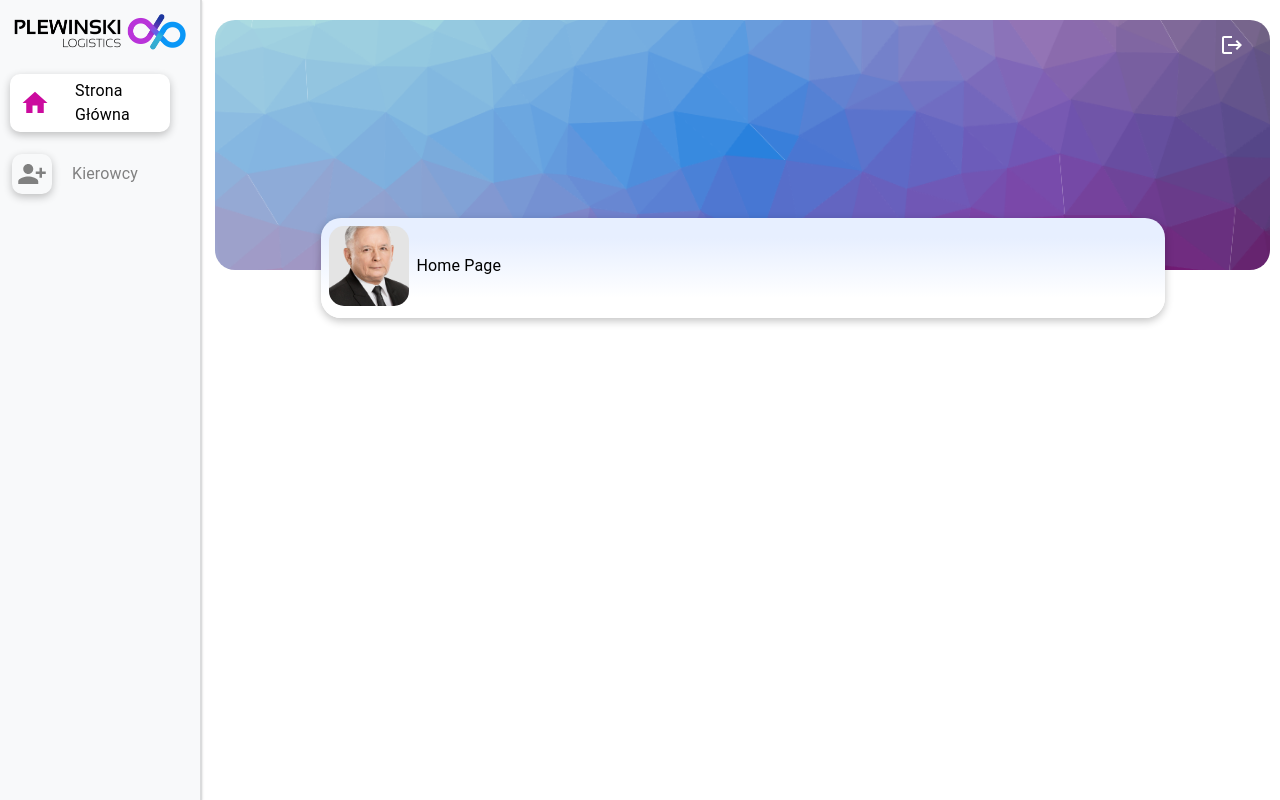
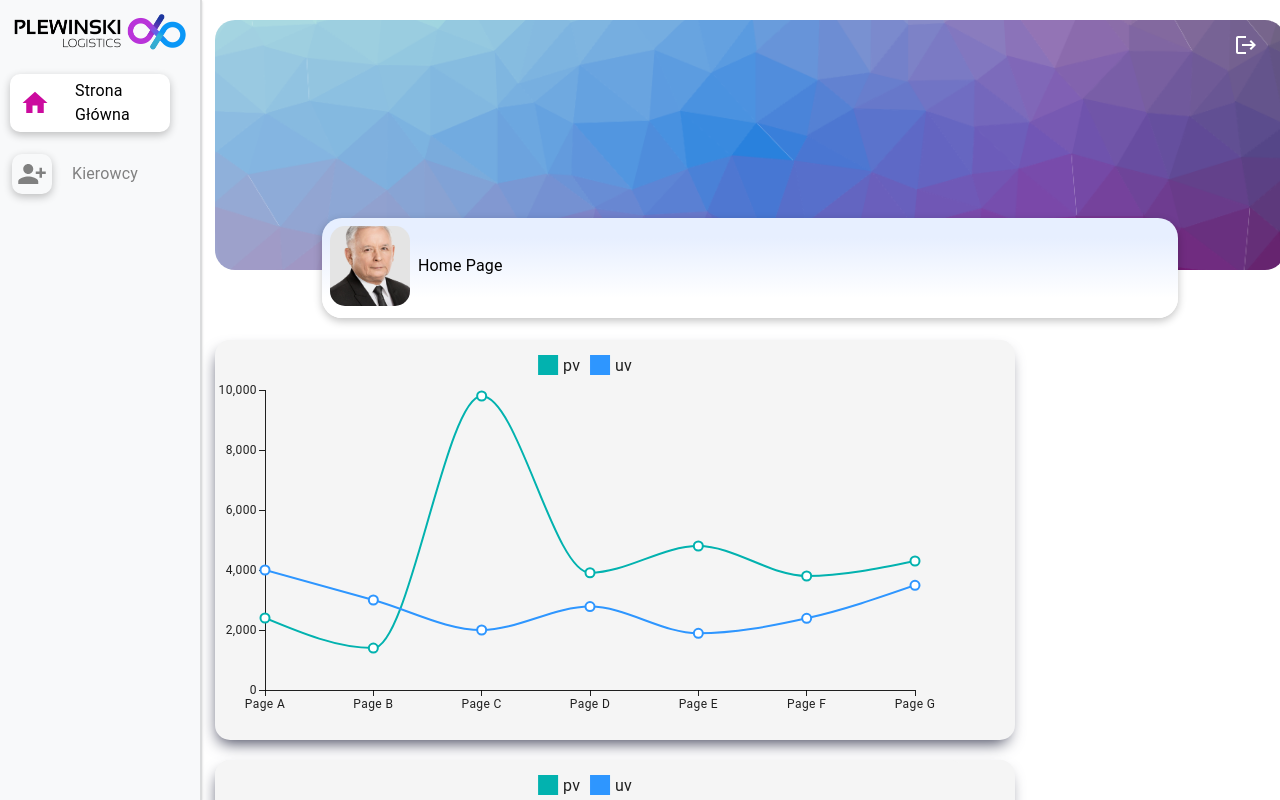
Before and after one commit to MaciejPtaszynski/PlewinskiFrontEnd, a React (Create React App) app: page / in a window 1280 px wide. Both pictures are taken after a click on the button "ZALOGUJ". Shown: the top 800 px of the page. Built offline with nearby package versions, Linux system fonts and the light colour scheme.

Commit message:
add charts

```diff
--- a/package.json
+++ b/package.json
@@ -7,6 +7,7 @@
     "@emotion/styled": "^11.11.0",
     "@mui/icons-material": "^5.14.1",
     "@mui/material": "^5.14.1",
+    "@mui/x-charts": "^6.0.0-alpha.8",
     "@testing-library/jest-dom": "^5.17.0",
     "@testing-library/react": "^13.4.0",
     "@testing-library/user-event": "^13.5.0",
--- a/src/components/Header.js
+++ b/src/components/Header.js
@@ -1,4 +1,5 @@
 import React from 'react';
+
 import {Box, FormControl, InputLabel, MenuItem, Select, useMediaQuery,Typography, Avatar, } from "@mui/material";
 import {useDrawer} from "../context/drawerContext/DrawerContext";
 import {useTranslation} from "react-i18next";
@@ -11,6 +12,8 @@ import adminAvatar from "../assetss/pobrane.jpeg";
 import {useLocation} from "react-router-dom";
 
 export default function Header() {
+
+
   const {logout, user} = useAuth();
   const {toggleDrawer} = useDrawer();
   const {t, i18n} = useTranslation();
@@ -78,7 +81,8 @@ export default function Header() {
   }
 
   return (
-    <Box sx={{display: "flex", justifyContent: "center",paddingLeft: "10px"}}>
+    <Box>
+    <Box sx={{display: "flex", justifyContent: "center",paddingLeft: "10px", flexDirection: "column"}}>
       <Box style={backgroungImg}>
       <Box style={actionIcons}>{isMobile && <MenuIcon style={menuIcon} onClick={toggleDrawer}>open drawer</MenuIcon>}
       <LogoutIcon onClick={logout} style={logoutIcon}/>
@@ -103,6 +107,10 @@ export default function Header() {
           </Box>
         </Box>
       </Box>
+
+
+      </Box>
     </Box>
+
   )
 };
--- a/src/components/pages/HomePage.js
+++ b/src/components/pages/HomePage.js
@@ -1,15 +1,77 @@
 import React from 'react';
 import {Box, useMediaQuery} from "@mui/material";
 import {useTranslation} from "react-i18next";
+import { LineChart } from '@mui/x-charts/LineChart';
+import { width } from '@mui/system';
 
 
 export default function HomePage() {
+
+  const uData = [4000, 3000, 2000, 2780, 1890, 2390, 3490];
+  const pData = [2400, 1398, 9800, 3908, 4800, 3800, 4300];
+  const xLabels = [
+  'Page A',
+  'Page B',
+  'Page C',
+  'Page D',
+  'Page E',
+  'Page F',
+  'Page G',
+]
+
   const {t, i18n} = useTranslation();
   const isMobile = useMediaQuery('(max-width: 1000px)');
 
+  const boxPosition = {width:"calc(100% - 200px)", marginLeft: isMobile ? "0px": "215px",marginTop: "70px", display: "flex", flexDirection: "row", gap: 20, flexWrap: "wrap"}
+  const chartContent ={width: "800px", backgroundColor: "whitesmoke", boxShadow: "-2px 8px 16px -5px rgba(66, 68, 90, 1)", borderRadius: "15px", gap: 10}
+
   return (
-    <Box>
+      <Box style={boxPosition}>
+        <Box style={chartContent}>
+          <LineChart
+            width={750}
+            height={400}
+            series={[
+              { data: pData, label: 'pv' },
+              { data: uData, label: 'uv' },
+            ]}
+            xAxis={[{ scaleType: 'point', data: xLabels }]}
+          />
+        </Box>
+        <Box style={chartContent}>
+        <LineChart sx={{width: "800px", backgroundColor: "whitesmoke", boxShadow: "grey", borderRadius: "15px"}}
+          width={750}
+          height={300}
+          series={[
+            { data: pData, label: 'pv' },
+            { data: uData, label: 'uv' },
+          ]}
+          xAxis={[{ scaleType: 'point', data: xLabels }]}
+        />
+        </Box>
+        <Box style={chartContent}>
+          <LineChart
+            width={750}
+            height={400}
+            series={[
+              { data: pData, label: 'pv' },
+              { data: uData, label: 'uv' },
+            ]}
+            xAxis={[{ scaleType: 'point', data: xLabels }]}
+          />
+        </Box>
+        <Box style={chartContent}>
+        <LineChart sx={{width: "800px", backgroundColor: "whitesmoke", boxShadow: "grey", borderRadius: "15px"}}
+          width={750}
+          height={300}
+          series={[
+            { data: pData, label: 'pv' },
+            { data: uData, label: 'uv' },
+          ]}
+          xAxis={[{ scaleType: 'point', data: xLabels }]}
+        />
+        </Box>
+      </Box>
 
-    </Box>
   )
 };
```
Also changed, not shown: 1 other file (tests, documents, lock files or other folders).
